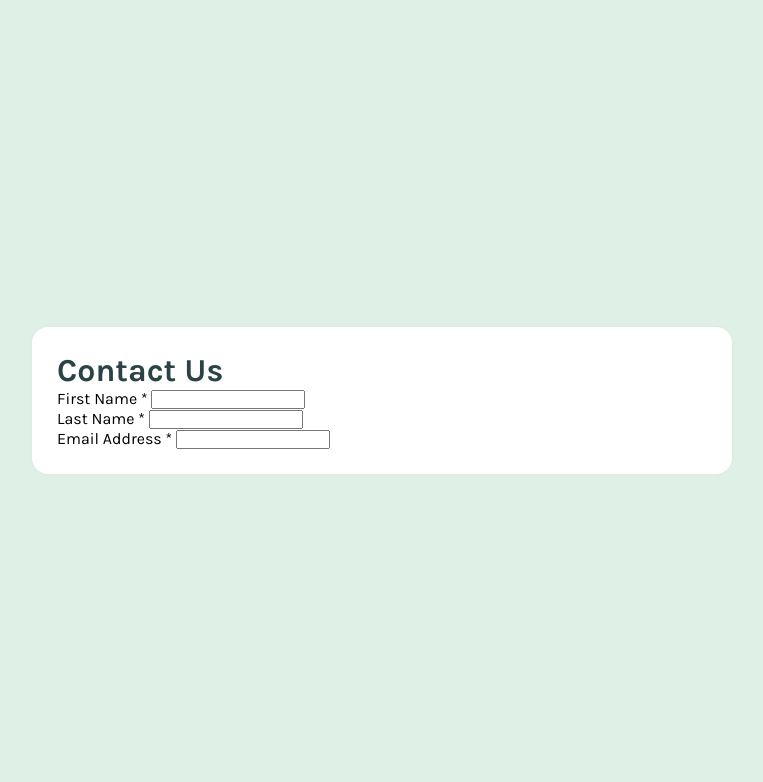
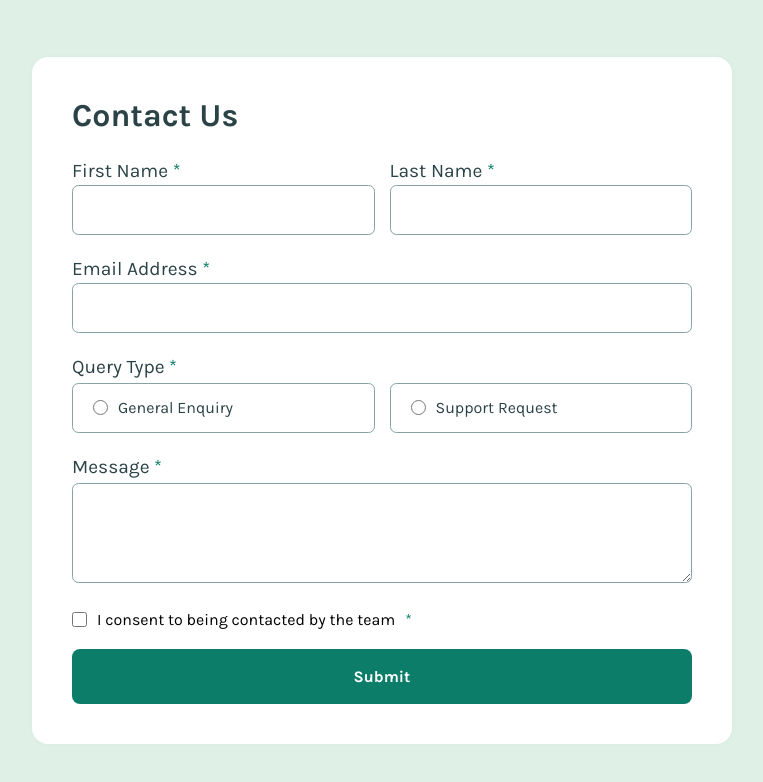
Before and after one commit to FESOO1/Contact-form2, a plain HTML site: page index.html in a window 1280 px wide. Shown: the whole page, without its empty margins (258-1021 px from the left). Drawn offline with Linux system fonts and the light colour scheme.

Commit message:
The design is almost done.

```diff
--- a/index.html
+++ b/index.html
@@ -26,6 +26,29 @@
         <label for="emailAddress">Email Address <span class="input-important-symbol">*</span> <input type="email" name="email" id="emailAddress"></label>
         <p class="required-text" id="emailAddressRequiredText"></p>
       </div>
+      <div class="query-type">
+        <label for="query-type">Query Type <span class="input-important-symbol">*</span></label>
+        <div class="query-type-inner">
+          <div class="general-enquiry">
+            <input type="radio" id="generalEnquiry" name="query-type" value="general-enquiry">  General Enquiry
+          </div>
+          <div class="support-request">
+            <input type="radio" id="supportRequest" name="query-type" value="support-request">  Support Request
+          </div>
+        </div>
+        <p class="required-text" id="queryTypeRequiredText"></p>
+      </div>
+      <div class="message">
+        <label for="messageInput">Message <span class="input-important-symbol">*</span> <textarea name="messageInput" id="messageInput"></textarea></label>
+        <p class="required-text" id="messageRequiredText"></p>
+      </div>
+      <div class="checkbox">
+        <div class="checkbox-inner">
+          <input type="checkbox" id="checkbox"> I consent to being contacted by the team <span class="input-important-symbol">*</span>
+        </div>
+        <p class="required-text" id="checkboxRequiredText"></p>
+      </div>
+      <button class="submit-button" id="submitButton" type="submit">Submit</button>
     </form>
   </div>
   <script src="./main.js"></script>
--- a/styles.css
+++ b/styles.css
@@ -23,14 +23,180 @@ body {
     align-items: center;
 }
 
+/* FORM */
+
 .form-container {
     width: 700px;
     background-color: white;
-    padding: 25px;
+    padding: 40px;
     border-radius: 1rem;
     box-shadow: 0 0 5px rgba(0, 0, 0, 0.037);
 }
 
 .contact-us-text > h1 {
     color: hsl(187, 24%, 22%);
+    font-weight: 700;
 }
+
+/* GREEN */
+
+.input-important-symbol {
+    color: hsl(169, 82%, 27%);
+}
+
+/* LABEL */
+
+label {
+    font-weight: 400;
+    font-size: 1.2rem;
+    color: hsl(187, 24%, 22%);
+}
+
+/* REQUIRED WARNING TEXT */
+
+.required-text {
+    color: red;
+}
+
+/* FULL NAME */
+
+.full-name {
+    margin-top: 25px;
+    display: grid;
+    grid-template-columns: repeat(2, 1fr);
+    column-gap: 15px;
+}
+
+.first-name,
+.last-name {
+    display: flex;
+    flex-direction: column;
+}
+
+.full-name input {
+    width: 100%;
+    height: 50px;
+    border-radius: 0.4rem;
+    border: 1px solid hsl(186, 15%, 59%);
+    margin-top: 3px;
+    margin-bottom: 7px;
+    padding-left: 10px;
+    outline: none;
+    font-size: 1rem;
+    color: hsl(187, 24%, 22%);
+}
+
+/* EMAIL ADDRESS */
+
+.email-address {
+    margin-top: 15px;
+    display: flex;
+    flex-direction: column;
+}
+
+.email-address input {
+    width: 100%;
+    height: 50px;
+    border-radius: 0.4rem;
+    border: 1px solid hsl(186, 15%, 59%);
+    margin-top: 3px;
+    margin-bottom: 7px;
+    padding-left: 10px;
+    outline: none;
+    font-size: 1rem;
+    color: hsl(187, 24%, 22%);
+}
+
+/* QUERY TYPE */
+
+.query-type {
+    margin-top: 15px;
+    display: flex;
+    flex-direction: column;
+}
+
+.query-type-inner {
+    display: grid;
+    grid-template-columns: repeat(2, 1fr);
+    column-gap: 15px;
+}
+
+.general-enquiry,
+.support-request {
+    width: 100%;
+    height: 50px;
+    border-radius: 0.4rem;
+    border: 1px solid hsl(186, 15%, 59%);
+    margin-top: 5px;
+    margin-bottom: 7px;
+    padding-left: 20px;
+    outline: none;
+    font-size: 1rem;
+    color: hsl(187, 24%, 22%);
+    display: flex;
+    align-items: center;
+    column-gap: 10px;
+}
+
+.general-enquiry > input,
+.support-request > input {
+    width: 15px;
+    height: 15px;
+}
+
+/* MESSAGE */
+
+.message {
+    margin-top: 15px;
+    display: flex;
+    flex-direction: column;
+}
+
+.message textarea {
+    width: 100%;
+    max-width: 100%;
+    min-width: 100%;
+    min-height: 100px;
+    border-radius: 0.4rem;
+    border: 1px solid hsl(186, 15%, 59%);
+    margin-top: 5px;
+    margin-bottom: 7px;
+    padding: 10px;
+    outline: none;
+    font-size: 1rem;
+    color: hsl(187, 24%, 22%);
+}
+
+/* CHECKBOX */
+
+.checkbox {
+    margin-top: 15px;
+    display: flex;
+    flex-direction: column;
+}
+
+.checkbox-inner {
+    display: flex;
+    align-items: center;
+    column-gap: 10px;
+}
+
+.checkbox-inner input {
+    width: 15px;
+    height: 15px;
+}
+
+/* SUBMIT BUTTON */
+
+.submit-button {
+    margin-top: 20px;
+    width: 100%;
+    height: 55px;
+    border: 0;
+    border-radius: 0.5rem;
+    font-size: 1rem;
+    font-weight: 700;
+    color: white;
+    background-color: hsl(169, 82%, 27%);
+    cursor: pointer;
+}
```
